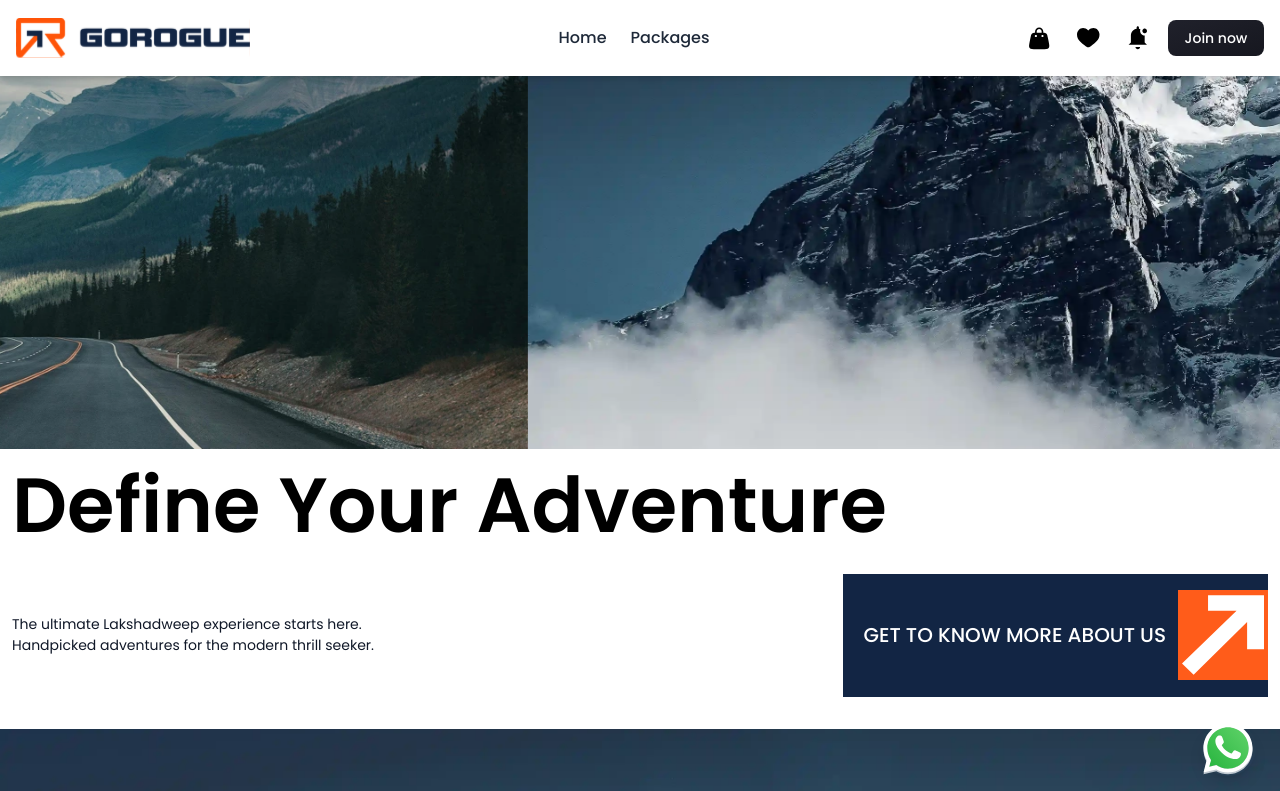
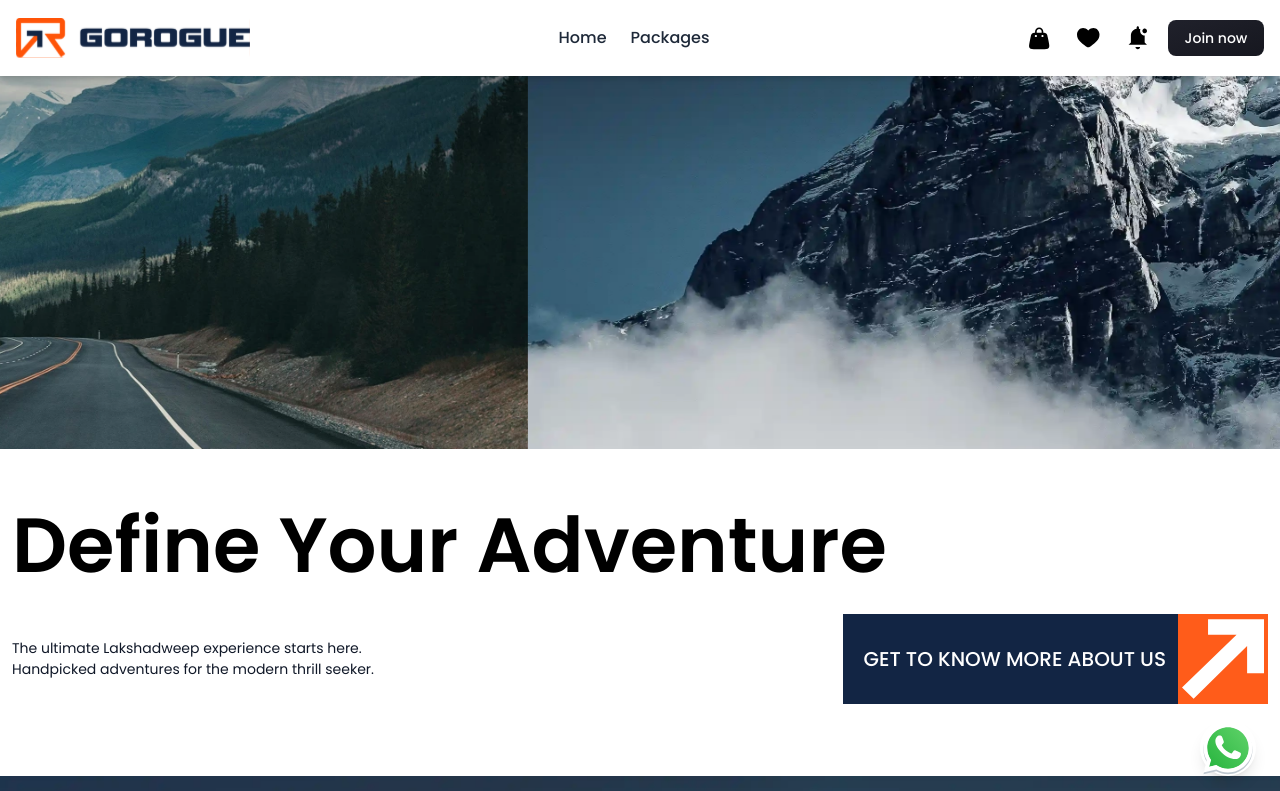
Before and after one commit to abdhakeemabd/lakshadweep, a React (Vite) app in the folder client/: page / in a window 1280 px wide. Shown: the top 791 px of the page. Built offline with nearby package versions, Linux system fonts and the light colour scheme.

Commit message:
home page about button and section padding issue fixed

```diff
--- a/client/src/component/home-banner.jsx
+++ b/client/src/component/home-banner.jsx
@@ -28,7 +28,7 @@ function HomeBanner() {
           </div>
         </Slider>
       </section>
-      <section className='home_about_sec py-5'>
+      <section className='home_about_sec py-5 lg:py-15'>
         <div className="container m-auto px-3">
           <div className="grid grid-cols-12 items-center">
             <div className="col-span-12 mb-3 lg:mb-4 xl:mb-5" data-aos="fade-up" data-aos-delay="400">
@@ -38,7 +38,7 @@ function HomeBanner() {
               <h1 className='text-[14px] text-gray-900 mb-3'>The ultimate Lakshadweep experience starts here. Handpicked adventures for the modern thrill seeker.</h1>
             </div>
             <div className="col-span-12 md:col-span-6 lg:col-span-7 xl:col-span-8 md:text-right" data-aos="fade-up" data-aos-delay="400">
-              <Link to="/about" className='inline-flex items-stretch bg-[#122544] mb-3 group hover:opacity-95 transition-opacity pt-[0px] pb-[0px] pl-[10px] pr-0 transition-all duration-400 md:pt-4 md:pb-[17px] md:pl-5'>
+              <Link to="/about" className='inline-flex items-stretch bg-[#122544] mb-3 group hover:opacity-95 transition-opacity pt-[0px] pb-[0px] pl-[10px] pr-0 transition-all duration-400 md:pl-5'>
                 <div className='flex items-center'>
                   <span className='text-white text-[clamp(12px,2vw,20px)] font-medium uppercase pr-3'>Get to know more about us</span>
                 </div>
```
